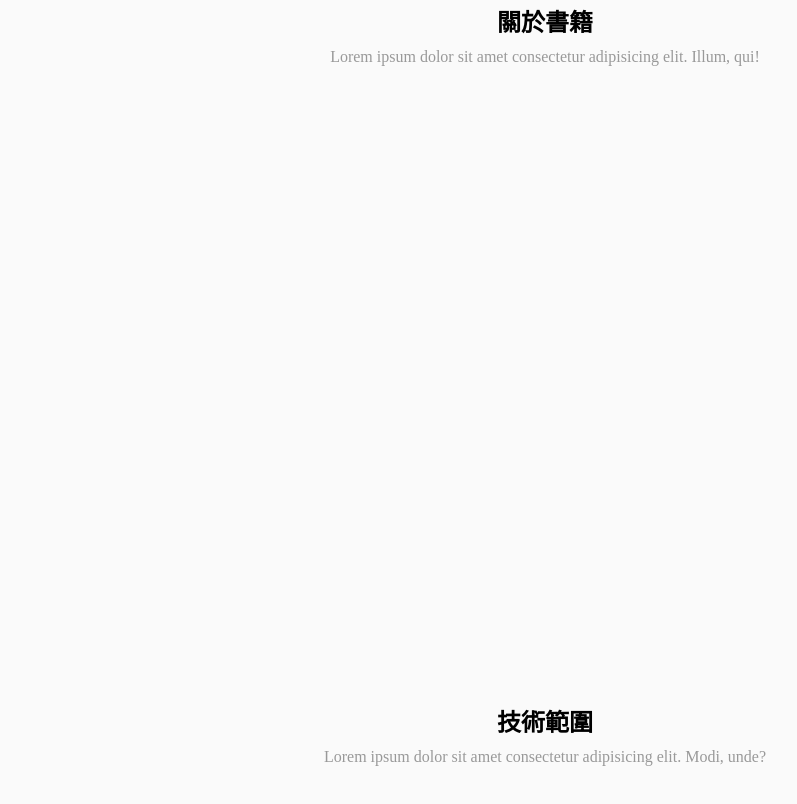
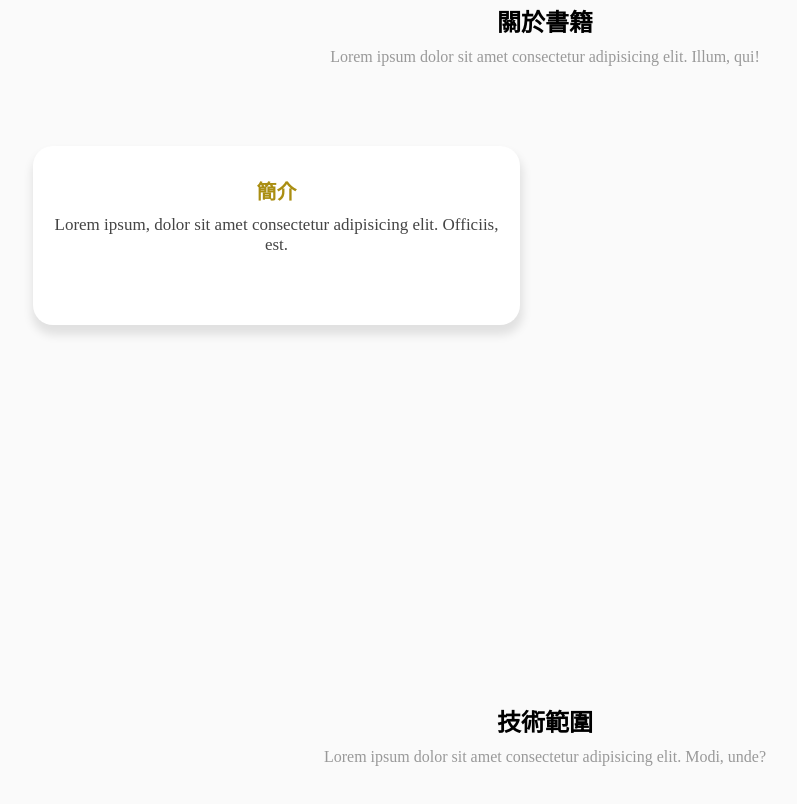
Before and after one commit to wilson1694-cpu/mcu-113-1-web-13130594, a plain HTML site: page src/index.html in a window 1280 px wide. Shown: the part 893-1697 px from the top of the page, without its empty margins (95-892 px from the left). Drawn offline with Linux system fonts and the light colour scheme.

Commit message:
feat(about): 書籍簡介顯示樣式實作

```diff
--- a/src/index.html
+++ b/src/index.html
@@ -55,6 +55,15 @@
             <h1>關於書籍</h1>
             <span>Lorem ipsum dolor sit amet consectetur adipisicing elit. Illum, qui! </span>
           </div>
+          <div class="about-container">
+            <div class="introduce">
+              <div class="card">
+                <h3>簡介</h3>
+                <div>Lorem ipsum, dolor sit amet consectetur adipisicing elit. Officiis, est.</div>
+              </div>
+            </div>
+            <div class="contents"></div>
+          </div>
         </section>
         <section id="skill" class="section">
           <div class="top-header">
--- /dev/null
+++ b/src/scss/_about.scss
@@ -0,0 +1,35 @@
+.about-container {
+  display: flex;
+  justify-content: space-between;
+  width: 100%;
+  gap: 50px;
+
+  .introduce,
+  .contents {
+    width: 50%;
+  }
+
+  .card {
+    display: flex;
+    align-items: center;
+    flex-direction: column;
+    padding: 30px 20px 70px;
+    width: 100%;
+    background-color: var(--white-color);
+    border-radius: 20px;
+    box-shadow: 1px 8px 10px 2px var(--first-shadow-color);
+
+    h3 {
+      font-size: 20px;
+      font-weight: 600;
+      color: var(--second-color);
+      margin-bottom: 10px;
+    }
+
+    div {
+      text-align: center;
+      font-size: 17px;
+      color: var(--text-color);
+    }
+  }
+}
--- a/src/scss/style.scss
+++ b/src/scss/style.scss
@@ -1,6 +1,7 @@
 @import "./nav";
 @import "./btn.scss";
 @import "./home";
+@import "./about";
 :root {
   --body-color: rgb(250, 250, 250);
   --logo-color: rgb(218, 70, 102);
@@ -10,6 +11,7 @@
   --first-color-hover: rgb(40, 91, 212);
   --second-color: rgb(170, 142, 18);
   --third-color: rgb(40, 90, 212);
+  --first-shadow-color: rgba(0, 0, 0, 0.1);
 }
 
 html {
```
Also changed, not shown: src/style.min.css, 1 other file.
